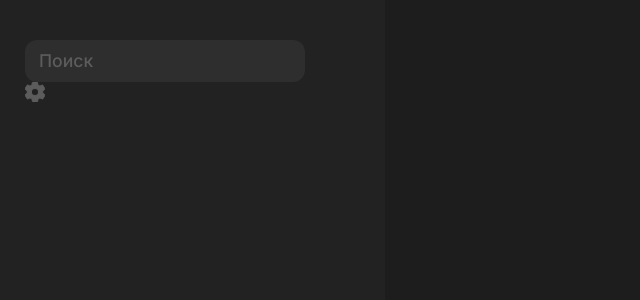
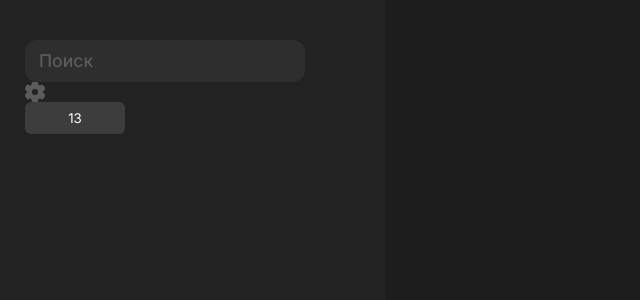
Before and after one commit to exlomex/trello, a Next.js app: page / in a window 1280 px wide. Shown: the top 300 px of the page, without its empty margins (0-640 px from the left). Built offline with nearby package versions, Linux system fonts and the light colour scheme.

Commit message:
add shared/button

```diff
--- a/src/app/styles/themes/light_theme.scss
+++ b/src/app/styles/themes/light_theme.scss
@@ -19,5 +19,5 @@
     --search-placeholder-color: #5c5c5c;
 
     // buttons
-    --delete-add-button: #f5f5f5;
+    --delete-add-button: #efefef;
 }
--- /dev/null
+++ b/src/shared/ui/Button/Button.module.scss
@@ -0,0 +1,11 @@
+.Button {
+    border-radius: 6px;
+    width: 100px;
+    height: 32px;
+    background-color: var(--delete-add-button);
+    color: var(--text-color);
+}
+
+.fullWidth {
+    width: 100%;
+}
--- /dev/null
+++ b/src/shared/ui/Button/Button.tsx
@@ -0,0 +1,60 @@
+import { classNames } from '@/shared/lib/classNames';
+import {
+    ButtonHTMLAttributes,
+    ForwardedRef,
+    forwardRef,
+    ReactNode,
+} from 'react';
+import cls from './Button.module.scss';
+
+export type ButtonVariant = 'addButton' | 'deleteButton' | 'hideButton';
+interface ButtonProps extends ButtonHTMLAttributes<HTMLButtonElement> {
+    className?: string;
+    // содержимое
+    children?: ReactNode;
+    // вариант
+    variant?: ButtonVariant;
+    // аддоны (svg and etc..)
+    addonLeft?: ReactNode;
+    addonRight?: ReactNode;
+    // disabled
+    disabled?: boolean;
+    // full width (100%)
+    fullWidth?: boolean;
+}
+
+export const Button = forwardRef(
+    (props: ButtonProps, ref: ForwardedRef<HTMLButtonElement>) => {
+        const {
+            className,
+            children,
+            variant = 'addButton',
+            addonRight,
+            addonLeft,
+            disabled,
+            fullWidth,
+        } = props;
+
+        const mods = {
+            [cls.withAddon]: Boolean(addonLeft) || Boolean(addonRight),
+            [cls.disabled]: disabled,
+            [cls.fullWidth]: fullWidth,
+        };
+
+        return (
+            <button
+                className={classNames(cls.Button, mods, [
+                    className,
+                    cls[variant],
+                ])}
+                ref={ref}
+                disabled={disabled}
+                onClick={props.onClick}
+            >
+                <div className={cls.addonLeft}>{addonLeft}</div>
+                {children}
+                <div className={cls.addonLeft}>{addonLeft}</div>
+            </button>
+        );
+    },
+);
--- /dev/null
+++ b/src/shared/ui/Button/index.ts
@@ -0,0 +1 @@
+export { Button } from './Button';
--- a/src/widgets/AsideMenu/ui/AsideMenu.tsx
+++ b/src/widgets/AsideMenu/ui/AsideMenu.tsx
@@ -3,6 +3,7 @@ import { FC } from 'react';
 import SettingSvg from '@/shared/assets/settings.svg';
 import { IconLayout } from '@/shared/layouts/IconLayout';
 import { Input } from '@/shared/ui/Input';
+import { Button } from '@/shared/ui/Button/Button';
 import cls from './AsideMenu.module.scss';
 
 interface AsideMenuProps {
@@ -21,5 +22,6 @@ export const AsideMenu: FC = ({ className }: AsideMenuProps) => (
                 console.log(123);
             }}
         />
+        <Button disabled={true}>13</Button>
     </aside>
 );
```
